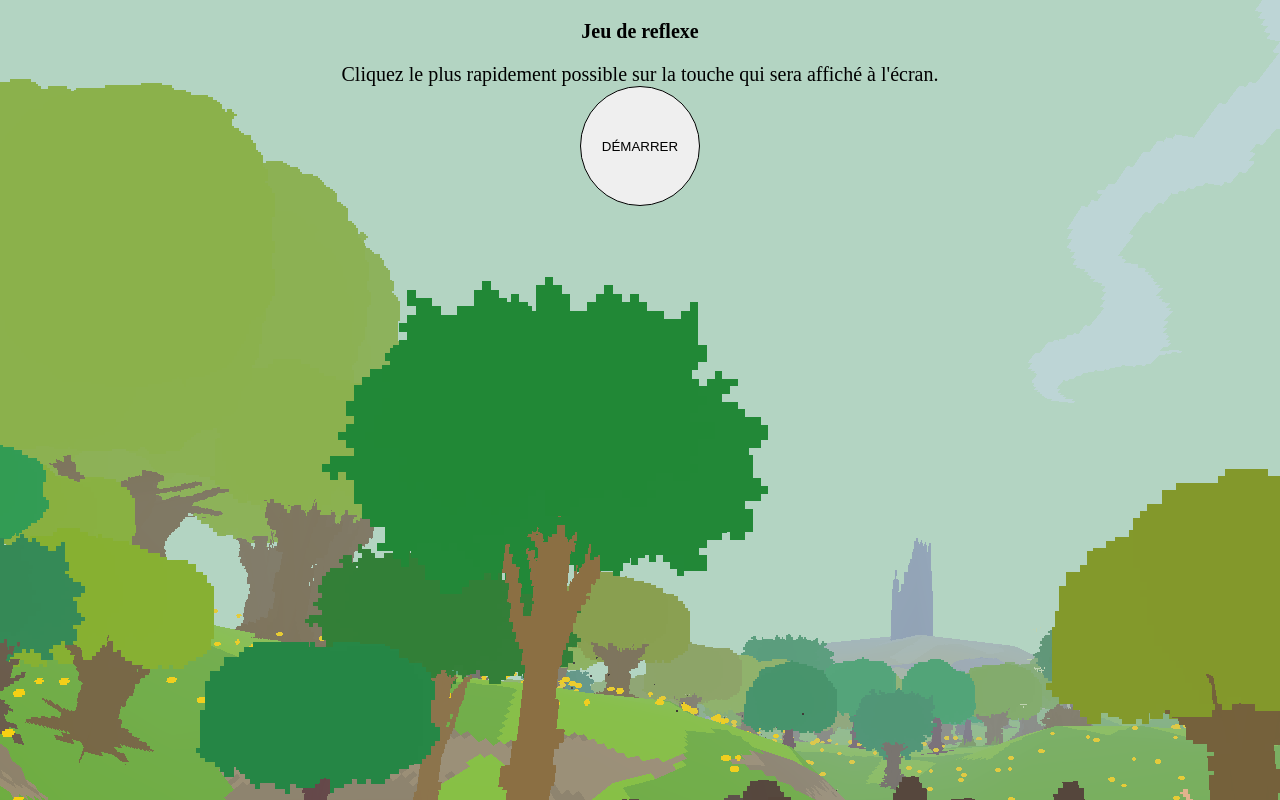
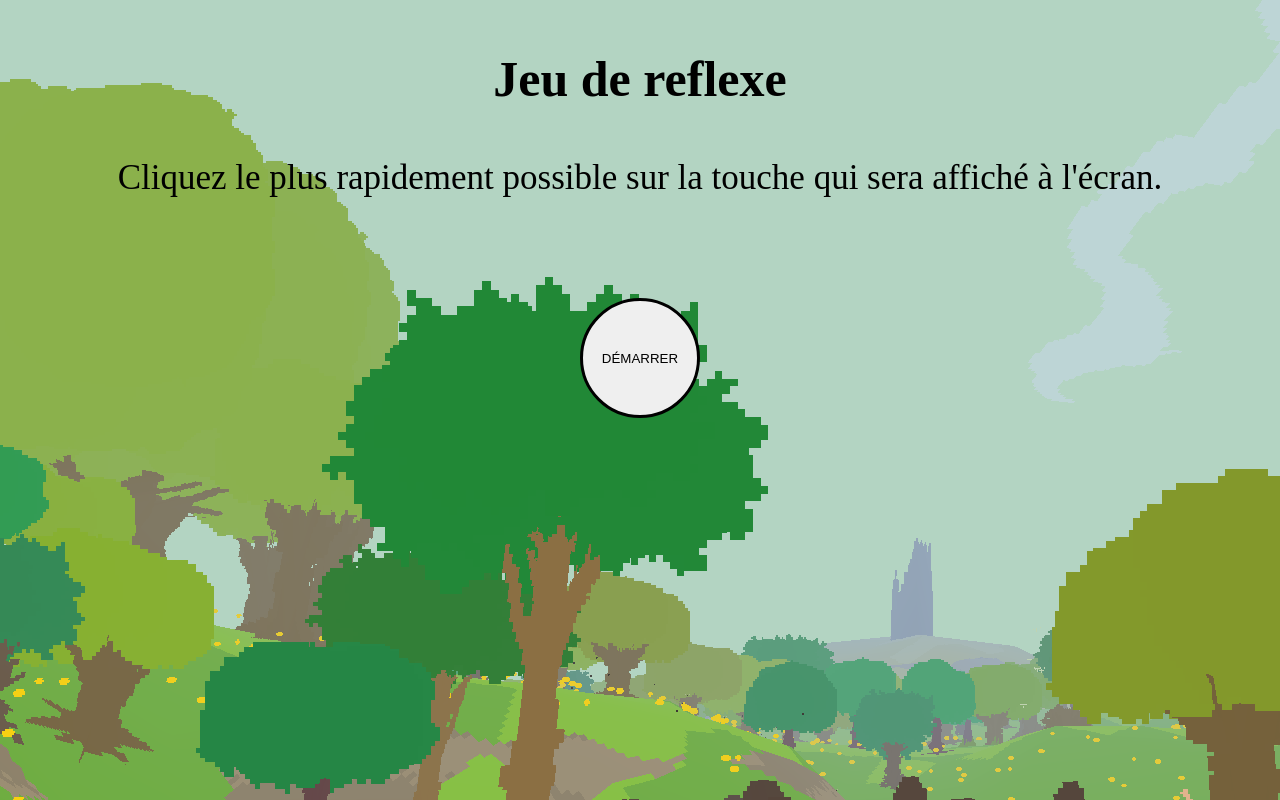
Before and after one commit to FaouziMmadi/jeux, a plain HTML site: page index.html in a window 1280 px wide. Drawn offline with Linux system fonts and the light colour scheme; files whose address does not match are found by name.

Commit message:
first commit

```diff
--- a/css/style.css
+++ b/css/style.css
@@ -40,16 +40,24 @@ body {
 #btn {
   height: 120px;
   min-width: 120px;
-  border-radius: 60px;
-  border: 1px solid black;
+  border-radius:60px;
+  border: 3px solid black;
   transition: 0.7s ease;
+  top: 100px;
+  position: relative;
 }
 
-h1, p {
+h1 {
   text-align: center;
-  padding-top: 20px;
-  font-size: 20px;
+  padding-top: 50px;
+  font-size: 50px;
 }
+
+p {
+  padding-top: 50px;
+  font-size: 35px;
+}
+
 
 #container1 {
   /*ecran 2*/
@@ -66,6 +74,13 @@ h2 {
   display: inline-block;
 }
 
+#lettre {
+  position: absolute;
+  text-align: center;
+  top: 150px;
+  font-size: 80px;
+}
+
 #container1 .life .plein{
 font-size: 30px;
 }
```
